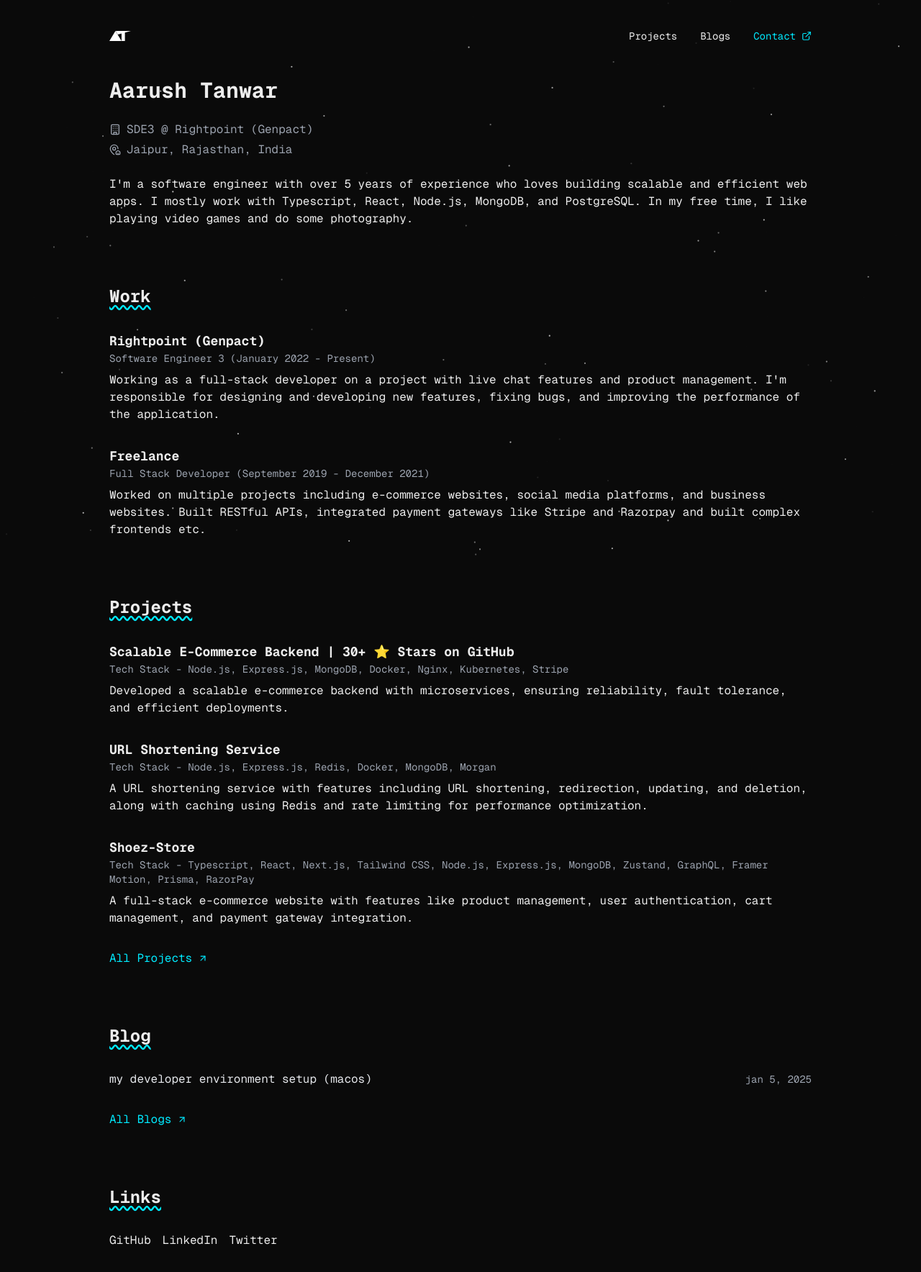
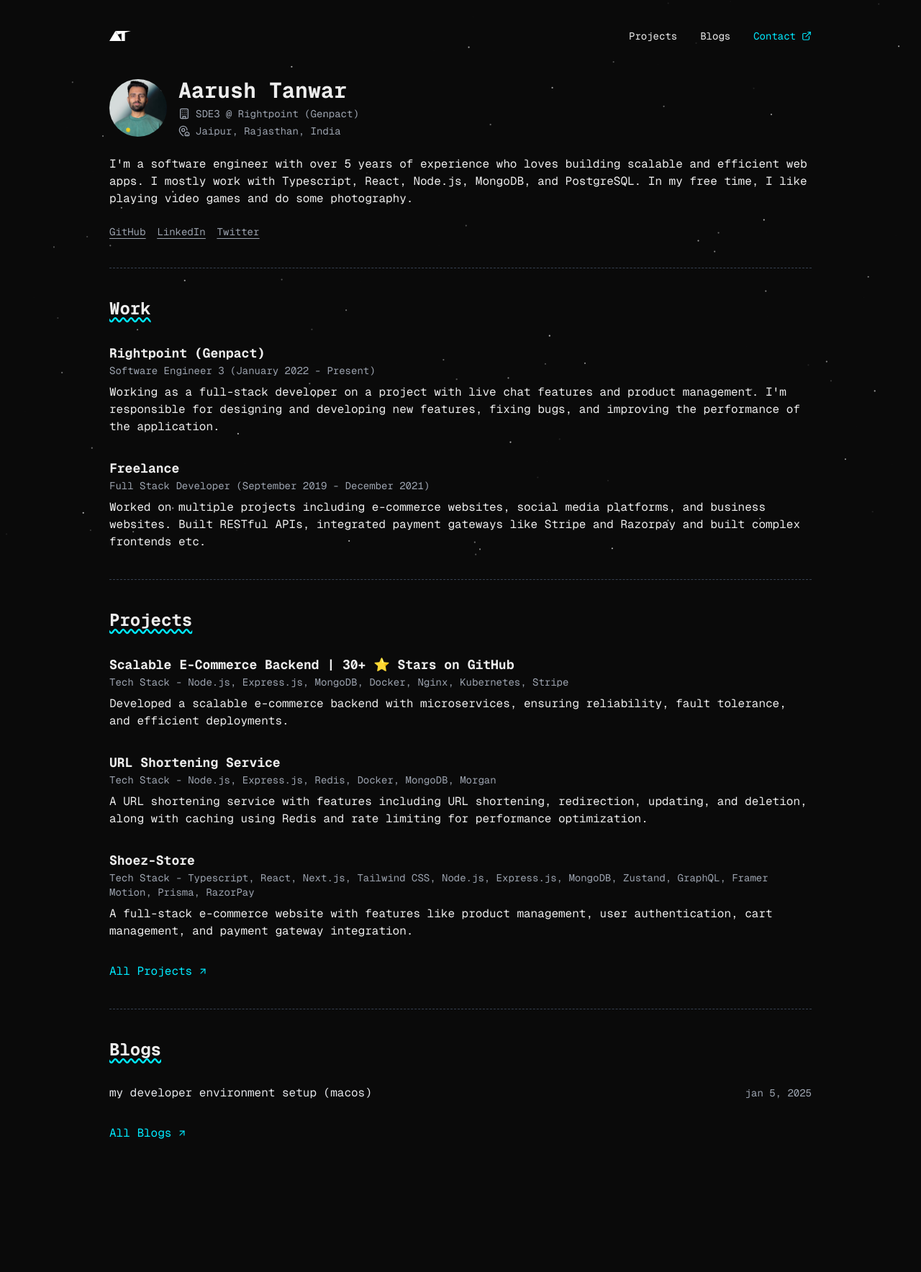
Before and after one commit to Thisisaarush/aaruush.dev, a Next.js app: page / in a window 1280 px wide. Shown: the top 1768 px of the page at 72% size. After the commit the page ends 1627 px from the top, so only its background shows below. Built offline with nearby package versions, Linux system fonts and the light colour scheme.

Commit message:
updated the intro section

```diff
--- a/src/app/page.tsx
+++ b/src/app/page.tsx
@@ -2,6 +2,7 @@ import Link from "next/link"
 import Particles from "@/components/particles"
 import { ArrowUpRight, LucideBuilding, MapPinHouse } from "lucide-react"
 import { getPosts } from "@/lib/blog"
+import Image from "next/image"
 
 const posts = getPosts()
   ?.sort(
@@ -26,9 +27,17 @@ export default function Home() {
       <main className="flex flex-col gap-20">
         {/* Intro */}
         <div className="flex flex-col gap-6">
+          <div className="flex items-center gap-4">
+            <Image
+              src="/profile_photo.jpg"
+              alt="Aarush Tanwar"
+              width={80}
+              height={80}
+              className="rounded-full"
+            />
+            <span className="flex flex-col gap-1">
               <h1 className="text-3xl font-bold">Aarush Tanwar</h1>
-
-          <div className="flex flex-col gap-1">
+              <div className="flex flex-col gap-1 text-sm">
                 <span className="flex items-center gap-2 text-gray-400">
                   <LucideBuilding size={16} />
                   <p>SDE3 @ Rightpoint (Genpact)</p>
@@ -38,6 +47,8 @@ export default function Home() {
                   <p>Jaipur, Rajasthan, India</p>
                 </span>
               </div>
+            </span>
+          </div>
 
           <p>
             I&apos;m a software engineer with over 5 years of experience who
@@ -45,7 +56,34 @@ export default function Home() {
             Typescript, React, Node.js, MongoDB, and PostgreSQL. In my free
             time, I like playing video games and do some photography.
           </p>
+
+          {/* Links */}
+          <div className="flex items-center gap-4 text-sm text-gray-400 underline underline-offset-4">
+            <Link
+              href={"https://www.github.com/thisisaarush"}
+              target="_blank"
+              className="flex items-center gap-2 group hover:text-accent"
+            >
+              GitHub
+            </Link>
+            <Link
+              href={"https://www.linkedin.com/in/thisisaarush"}
+              target="_blank"
+              className="flex items-center gap-2 group hover:text-accent"
+            >
+              LinkedIn
+            </Link>
+            <Link
+              href={"https://x.com/Thisisaarush"}
+              target="_blank"
+              className="flex items-center gap-2 group hover:text-accent"
+            >
+              Twitter
+            </Link>
           </div>
+        </div>
+
+        <hr className="border-gray-700 -my-10 border-dashed" />
 
         {/* Work */}
         <div className="flex flex-col gap-8">
@@ -90,6 +128,8 @@ export default function Home() {
             </p>
           </Link>
         </div>
+
+        <hr className="border-gray-700 -my-10 border-dashed" />
 
         {/* Projects */}
         <div className="flex flex-col gap-8">
@@ -166,10 +206,12 @@ export default function Home() {
           </Link>
         </div>
 
+        <hr className="border-gray-700 -my-10 border-dashed" />
+
         {/* Blog */}
         <div className="flex flex-col gap-8">
           <h2 className="text-2xl font-bold underline underline-offset-4 decoration-accent decoration-wavy">
-            Blog
+            Blogs
           </h2>
           <div className="space-y-4">
             {posts?.map((post, index) => (
@@ -200,36 +242,6 @@ export default function Home() {
             />
           </Link>
         </div>
-
-        {/* Links */}
-        <div className="flex flex-col gap-8">
-          <h2 className="text-2xl font-bold underline underline-offset-4 decoration-accent decoration-wavy">
-            Links
-          </h2>
-          <div className="flex items-center gap-4">
-            <Link
-              href={"https://www.github.com/thisisaarush"}
-              target="_blank"
-              className="flex items-center gap-2 group hover:text-accent"
-            >
-              GitHub
-            </Link>
-            <Link
-              href={"https://www.linkedin.com/in/thisisaarush"}
-              target="_blank"
-              className="flex items-center gap-2 group hover:text-accent"
-            >
-              LinkedIn
-            </Link>
-            <Link
-              href={"https://x.com/Thisisaarush"}
-              target="_blank"
-              className="flex items-center gap-2 group hover:text-accent"
-            >
-              Twitter
-            </Link>
-          </div>
-        </div>
       </main>
       <Particles className="absolute inset-0 -z-50" quantity={150} />
     </div>
```
Also changed, not shown: public/profile_photo.jpg (added). Lines whose indentation alone changed are shown as unchanged.
